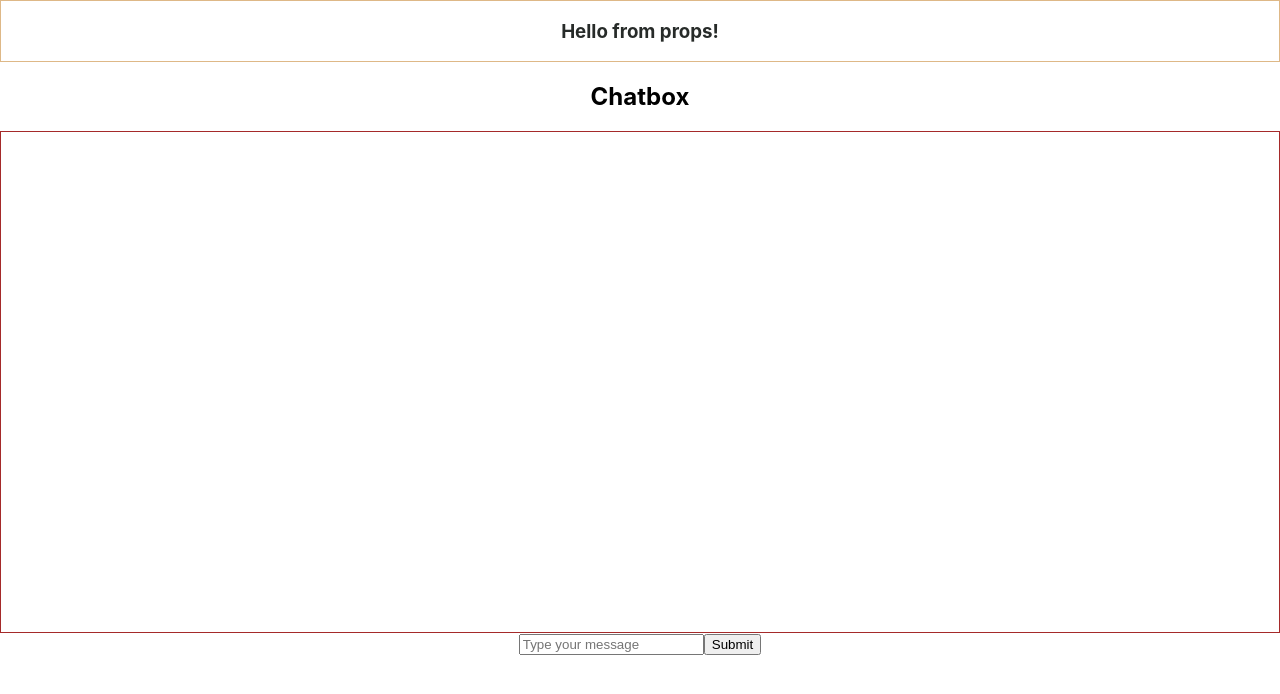
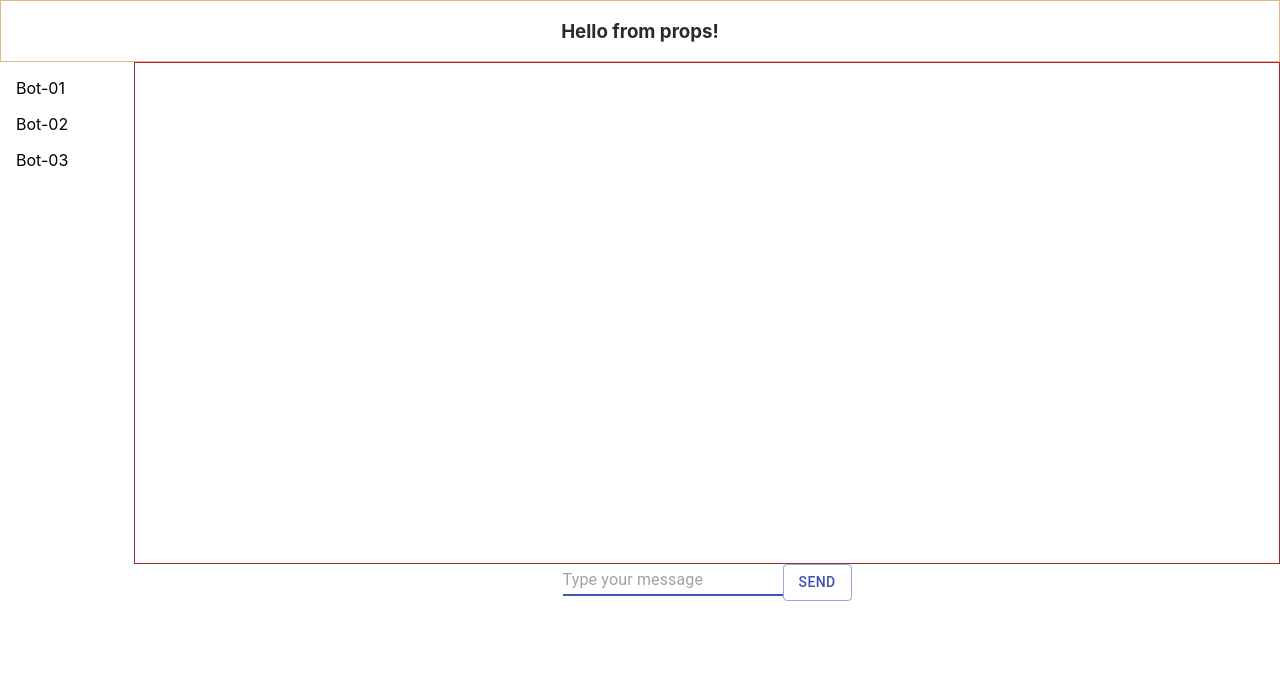
Before and after one commit to Nevroid/GB_ReactJS, a React (Create React App) app in the folder gb_react_proj/: page / in a window 1280 px wide. Shown: the top 694 px of the page. Built offline with nearby package versions, Linux system fonts and the light colour scheme.

Commit message:
hw-03 done

```diff
--- a/gb_react_proj/package.json
+++ b/gb_react_proj/package.json
@@ -3,6 +3,7 @@
   "version": "0.1.0",
   "private": true,
   "dependencies": {
+    "@material-ui/core": "^4.12.2",
     "@testing-library/jest-dom": "^5.14.1",
     "@testing-library/react": "^11.2.7",
     "@testing-library/user-event": "^12.8.3",
--- a/gb_react_proj/src/App.css
+++ b/gb_react_proj/src/App.css
@@ -27,6 +27,9 @@
 .App-link {
   color: #61dafb;
 }
+.chat-area {
+  display: flex;
+}
 
 @keyframes App-logo-spin {
   from {
--- a/gb_react_proj/src/App.js
+++ b/gb_react_proj/src/App.js
@@ -1,6 +1,7 @@
 import './App.css';
 import Message from './Message'
 import Chatbox from './Chatbox'
+import ChatList from './ChatList'
 
 const text = 'Hello from props!'
 
@@ -8,7 +9,10 @@ function App() {
   return (
     <div className="App">
       <Message messageText={text}/>
-      <Chatbox />
+      <div className="chat-area">
+        <ChatList />
+        <Chatbox />
+      </div>
     </div>
   );
 }
--- /dev/null
+++ b/gb_react_proj/src/ChatList.css
@@ -0,0 +1,3 @@
+.chatList {
+    width: 150px;
+}
--- /dev/null
+++ b/gb_react_proj/src/ChatList.js
@@ -0,0 +1,14 @@
+import React, { useState } from 'react';
+import List from '@material-ui/core/List';
+import ListItem from '@material-ui/core/ListItem';
+import './ChatList.css'
+
+function ChatList () {
+  const [chats] = useState([{name: 'Bot-01', id: 'bot001'}, {name: 'Bot-02', id: 'bot002'}, {name: 'Bot-03', id: 'bot003'}])
+  return (
+    <List className='chatList'>
+      { chats.map((chat, index) => <ListItem id={index}>{ chat.name }</ListItem>) }
+    </List>
+  )
+  }
+export default ChatList
--- a/gb_react_proj/src/Chatbox.css
+++ b/gb_react_proj/src/Chatbox.css
@@ -1,3 +1,6 @@
+.Chatbox {
+    width: 100%;
+}
 .messageArea {
     height: 500px;
     border: brown solid 1px;
--- a/gb_react_proj/src/Chatbox.js
+++ b/gb_react_proj/src/Chatbox.js
@@ -2,6 +2,8 @@ import React, { useEffect, useState } from 'react';
 import './Chatbox.css'
 import ChatMessage from './ChatMessage'
 import serverData from './data'
+import { TextField } from "@material-ui/core"
+import { Button } from "@material-ui/core"
 
 
 function Chatbox() {
@@ -29,14 +31,26 @@ function Chatbox() {
     }
   }, [messageList])
   return (
-    <div>
-      <h2>Chatbox</h2>
+    <div className='Chatbox'>
       <div className="messageArea">
         { messageList.map((message, index) => <ChatMessage key={index} text={message.text} author={message.author}/>) }
       </div>
       <form onSubmit={updateMessageList}>
-        <input value={inputValue} placeholder="Type your message" onChange={inputText}></input>
-        <button>Submit</button>
+        {/* <input value={inputValue} placeholder="Type your message" onChange={inputText}></input>
+        <button>Submit</button> */}
+        <TextField
+          placeholder="Type your message"
+          onChange={inputText}
+          value={inputValue}
+          autoFocus
+        />
+        <Button
+          variant="outlined"
+          color="primary"
+          onClick={updateMessageList}
+        >
+          Send
+        </Button>
       </form>
     </div>
     )
```
Also changed, not shown: 1 other file (tests, documents, lock files or other folders).
